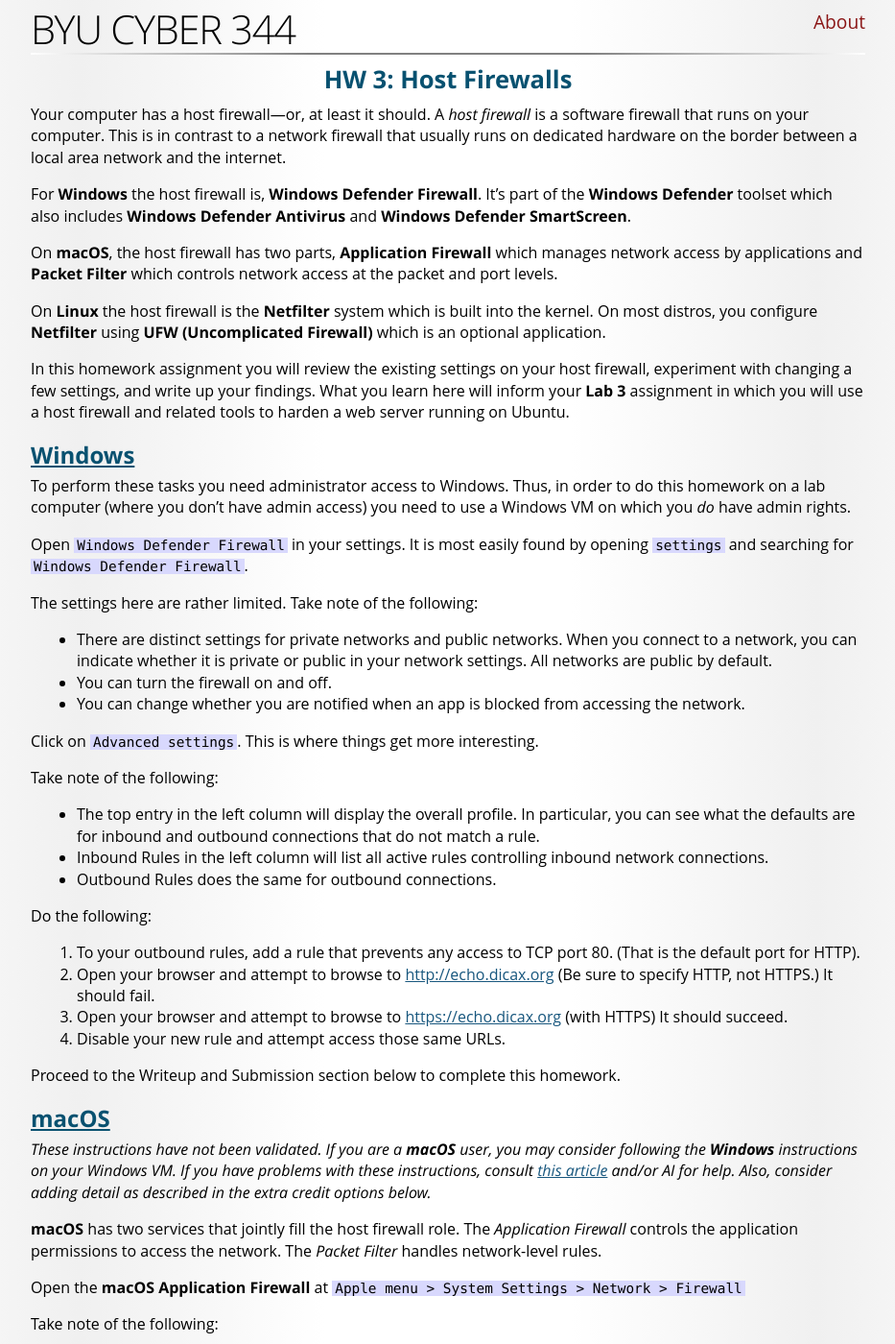
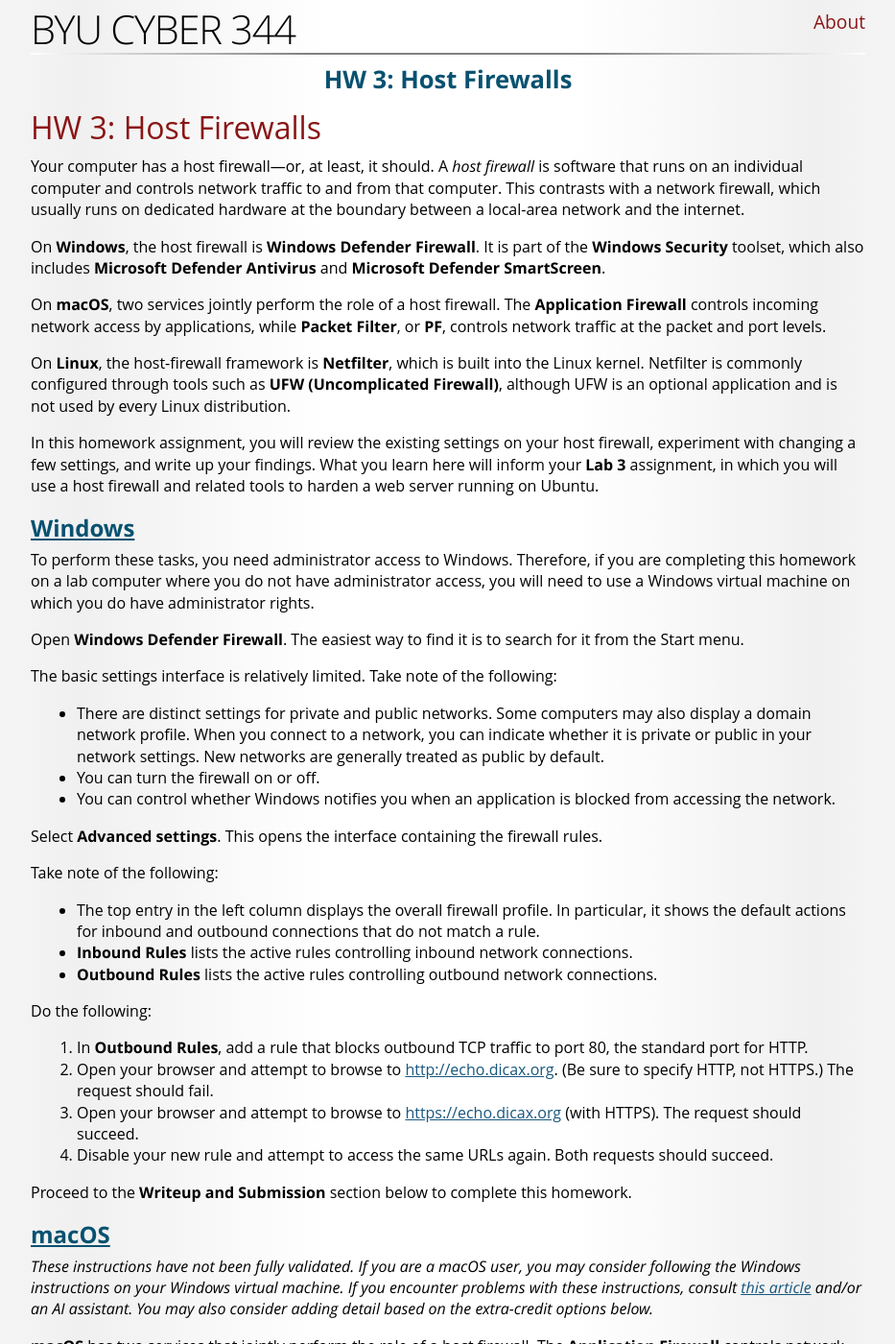
Before and after one commit to BYU-CYBER-344/c344.github.io, a Jekyll site: the page built from HW-3.md, in a window 1280 px wide and 1400 px high. Shown: the whole window at 96% size, without its empty margins (173-1106 px from the left). Built offline with Jekyll 4.4.1, drawn with Linux system fonts in a browser that asks for light colours; some web fonts are replaced; some of the changed text lies outside the part shown.

Commit message:
HW-3 Finalized

````diff
--- a/HW-3.md
+++ b/HW-3.md
@@ -2,89 +2,98 @@
 title: "HW 3: Host Firewalls"
 ---
 
-Your computer has a host firewall—or, at least it should. A *host firewall* is a software firewall that runs on your computer. This is in contrast to a network firewall that usually runs on dedicated hardware on the border between a local area network and the internet.
+# HW 3: Host Firewalls
 
-For **Windows** the host firewall is, **Windows Defender Firewall**. It's part of the **Windows Defender** toolset which also includes **Windows Defender Antivirus** and **Windows Defender SmartScreen**.
+Your computer has a host firewall—or, at least, it should. A *host firewall* is software that runs on an individual computer and controls network traffic to and from that computer. This contrasts with a network firewall, which usually runs on dedicated hardware at the boundary between a local-area network and the internet.
 
-On **macOS**, the host firewall has two parts, **Application Firewall** which manages network access by applications and **Packet Filter** which controls network access at the packet and port levels.
+On **Windows**, the host firewall is **Windows Defender Firewall**. It is part of the **Windows Security** toolset, which also includes **Microsoft Defender Antivirus** and **Microsoft Defender SmartScreen**.
 
-On **Linux** the host firewall is the **Netfilter** system which is built into the kernel. On most distros, you configure **Netfilter** using **UFW (Uncomplicated Firewall)** which is an optional application.
+On **macOS**, two services jointly perform the role of a host firewall. The **Application Firewall** controls incoming network access by applications, while **Packet Filter**, or **PF**, controls network traffic at the packet and port levels.
 
-In this homework assignment you will review the existing settings on your host firewall, experiment with changing a few settings, and write up your findings. What you learn here will inform your **Lab 3** assignment in which you will use a host firewall and related tools to harden a web server running on Ubuntu.
+On **Linux**, the host-firewall framework is **Netfilter**, which is built into the Linux kernel. Netfilter is commonly configured through tools such as **UFW (Uncomplicated Firewall)**, although UFW is an optional application and is not used by every Linux distribution.
+
+In this homework assignment, you will review the existing settings on your host firewall, experiment with changing a few settings, and write up your findings. What you learn here will inform your **Lab 3** assignment, in which you will use a host firewall and related tools to harden a web server running on Ubuntu.
 
 ## Windows
 
-To perform these tasks you need administrator access to Windows. Thus, in order to do this homework on a lab computer (where you don't have admin access) you need to use a Windows VM on which you *do* have admin rights.
+To perform these tasks, you need administrator access to Windows. Therefore, if you are completing this homework on a lab computer where you do not have administrator access, you will need to use a Windows virtual machine on which you do have administrator rights.
 
-Open `Windows Defender Firewall` in your settings. It is most easily found by opening `settings` and searching for `Windows Defender Firewall`.
+Open **Windows Defender Firewall**. The easiest way to find it is to search for it from the Start menu.
 
-The settings here are rather limited. Take note of the following:
-* There are distinct settings for private networks and public networks. When you connect to a network, you can indicate whether it is private or public in your network settings. All networks are public by default.
-* You can turn the firewall on and off.
-* You can change whether you are notified when an app is blocked from accessing the network.
+The basic settings interface is relatively limited. Take note of the following:
 
-Click on `Advanced settings`. This is where things get more interesting.
+* There are distinct settings for private and public networks. Some computers may also display a domain network profile. When you connect to a network, you can indicate whether it is private or public in your network settings. New networks are generally treated as public by default.
+* You can turn the firewall on or off.
+* You can control whether Windows notifies you when an application is blocked from accessing the network.
+
+Select **Advanced settings**. This opens the interface containing the firewall rules.
 
 Take note of the following:
-* The top entry in the left column will display the overall profile. In particular, you can see what the defaults are for inbound and outbound connections that do not match a rule.
-* Inbound Rules in the left column will list all active rules controlling inbound network connections.
-* Outbound Rules does the same for outbound connections.
+
+* The top entry in the left column displays the overall firewall profile. In particular, it shows the default actions for inbound and outbound connections that do not match a rule.
+* **Inbound Rules** lists the active rules controlling inbound network connections.
+* **Outbound Rules** lists the active rules controlling outbound network connections.
 
 Do the following:
 
-1. To your outbound rules, add a rule that prevents any access to TCP port 80. (That is the default port for HTTP).
-2. Open your browser and attempt to browse to [http://echo.dicax.org](http://echo.dicax.org) (Be sure to specify HTTP, not HTTPS.) It should fail.
-3. Open your browser and attempt to browse to [https://echo.dicax.org](https://echo.dicax.org) (with HTTPS) It should succeed.
-4. Disable your new rule and attempt access those same URLs.
+1. In **Outbound Rules**, add a rule that blocks outbound TCP traffic to port 80, the standard port for HTTP.
+2. Open your browser and attempt to browse to [http://echo.dicax.org](http://echo.dicax.org). (Be sure to specify HTTP, not HTTPS.) The request should fail.
+3. Open your browser and attempt to browse to [https://echo.dicax.org](https://echo.dicax.org) (with HTTPS). The request should succeed.
+4. Disable your new rule and attempt to access the same URLs again. Both requests should succeed.
 
-Proceed to the Writeup and Submission section below to complete this homework.
+Proceed to the **Writeup and Submission** section below to complete this homework.
 
 ## macOS
 
-*These instructions have not been validated. If you are a **macOS** user, you may consider following the **Windows** instructions on your Windows VM. If you have problems with these instructions, consult [this article](https://inventivehq.com/knowledge-base/macos/how-to-configure-macos-firewall-pf) and/or AI for help. Also, consider adding detail as described in the extra credit options below.*
+*These instructions have not been fully validated. If you are a macOS user, you may consider following the Windows instructions on your Windows virtual machine. If you encounter problems with these instructions, consult [this article](https://inventivehq.com/knowledge-base/macos/how-to-configure-macos-firewall-pf) and/or an AI assistant. You may also consider adding detail based on the extra-credit options below.*
 
-**macOS** has two services that jointly fill the host firewall role. The *Application Firewall* controls the application permissions to access the network. The *Packet Filter* handles network-level rules.
+**macOS** has two services that jointly perform the role of a host firewall. The **Application Firewall** controls network access by application, while **Packet Filter** handles network-level rules.
 
 Open the **macOS Application Firewall** at `Apple menu > System Settings > Network > Firewall`
 
 Take note of the following:
+
 * How to turn the firewall on or off
-* How to block all inbound connections
-* What can you control regarding application permissions?
-* What does stealth mode do?
+* How to block all incoming connections
+* What you can control regarding application permissions
+* What stealth mode does
 
-For the following steps, you need to configure the **Packet Filter** which is done through configuration files and the CLI.
+For the following steps, you will configure **Packet Filter** using configuration files and the command line.
 
-1. Create a custom anchor file named `/etc/pf.anchors/block-http`
+1. Create a custom anchor file named `/etc/pf.anchors/block-http`.
 2. In that file, add the following rule:
 ```
 block out proto tcp from any to any port 80
 ```
-3. Edit `/etc/pf.conf` to reference the anchor file by adding the following line
+3. Edit `/etc/pf.conf` to reference the anchor file by adding the following lines:
 ```
 anchor "block-http"
 load anchor "block-http" from "/etc/pf.anchors/block-http"
 ```
-4. Open a terminal and validate your changes using the following CLI command
+4. Open a Terminal window and validate your changes with the following command:
 ```sh
 sudo pfctl -nf /etc/pf.conf
 ```
-(The `-n` option indicates to do a dry run, validating the configuration without loading it.)
-5. From the CLI terminal, load the configuration and enable the packet filter
+> The `-n` option performs a dry run, validating the configuration without loading it.
+
+5. From the CLI Terminal, load the configuration and enable the packet filter:
 ```sh
 sudo pfctl -f /etc/pf.conf
 sudo pfctl -e
 ```
-6. You can verify the operational packet filter rules with the following command.
+6. You can verify the loaded packet-filter rules with the following command:
 ```sh
 sudo pfctl -s rules
 ```
-7. Open your browser and attempt to browse to [http://echo.dicax.org](http://echo.dicax.org) (Be sure to specify HTTP, not HTTPS.) It should fail.
-8. Open your browser and attempt to browse to [https://echo.dicax.org](https://echo.dicax.org) (With HTTPS) It should succeed.
-9. Disable your packet filter rule by removing it or commenting it in `/etc/pf.conf` then reloading the configuration with `sudo pfctl -f /etc/pf.conf`
+7. Open your browser and attempt to browse to [http://echo.dicax.org](http://echo.dicax.org). (Be sure to specify HTTP, not HTTPS.) The request should fail.
+8. Open your browser and attempt to browse to [https://echo.dicax.org](https://echo.dicax.org) (with HTTPS). The request should succeed.
+9. Disable your packet filter rule by removing it or commenting it in `/etc/pf.conf`. Then reload the configuration:
+```sh
+sudo pfctl -f /etc/pf.conf`
+```
 10. In your browser, verify that HTTP (unencrypted) access has been restored.
 
-> These packet filter settings only last until the next reboot. If you want packet filter settings to be persistent, you must use a LaunchDaemon to automatically load the packet filter.
+> Depending on the macOS version and configuration, custom packet-filter settings may not persist across a reboot or system update. If you want the settings to be loaded automatically, you may need to use a LaunchDaemon or another startup mechanism.
 
 Proceed to the Writeup and Submission section below to complete this homework.
 
@@ -97,21 +106,21 @@ Here is some info to get you started:
 * You configure the host firewall with **UCW (Uncomplicated Firewall)** which must be installed:
     * Debian/Ubuntu: `sudo apt install ufw`
     * Arch: `sudo pacman -S ufw`
-* Once installed you enable it with this command
+* Once installed, enable UFW with:
 ```sh
-sudo systemctl enable --now ufw.service
+sudo ufw enable
 ```
-* You can check its status
+* You can check its status with:
 ```sh
 sudo ufw status verbose
 ```
 
-Explore UFW configuration and options sufficiently to answer the associated submission question.
+Explore UFW configuration and options sufficiently to answer the associated submission questions.
 
 Use UFW to do the following:
-1. Add a rule that prevents any access to TCP port 80. (That is the default port for HTTP).
+1. Add a rule that blocks outbound TCP traffic to port 80, the standard port for HTTP.
 2. Open your browser and attempt to browse to [http://echo.dicax.org](http://echo.dicax.org) (Be sure to specify HTTP, not HTTPS.) It should fail.
-3. Open your browser and attempt to browse to [https://echo.dicax.org](https://echo.dicax.org) (with HTTPS) It should succeed.
+3. Open your browser and attempt to browse to [https://echo.dicax.org](https://echo.dicax.org) (with HTTPS). It should succeed.
 4. Disable your new rule and attempt access those same URLs.
 
 Proceed to the Writeup and Submission section below to complete this homework.
````
Also changed, not shown: other parts of HW-3.md (+2 -2 lines).
